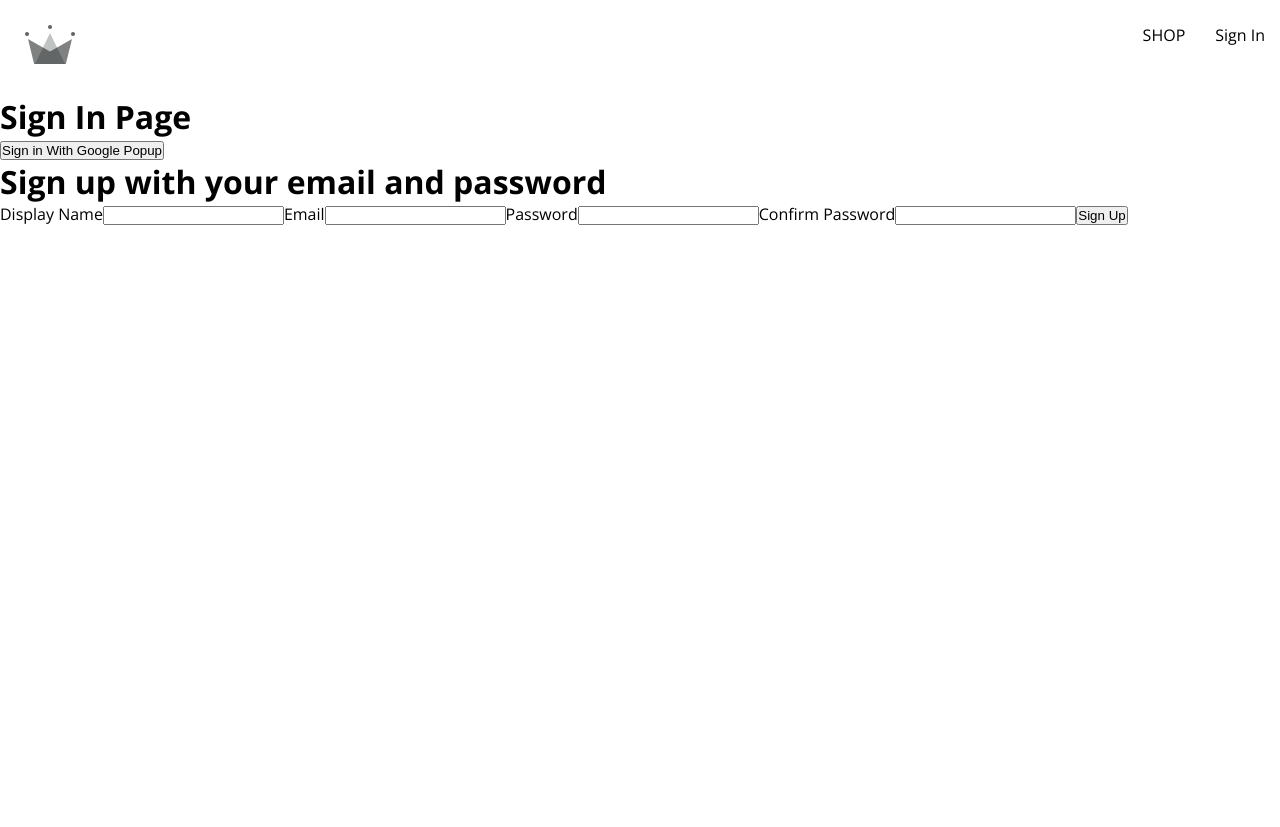
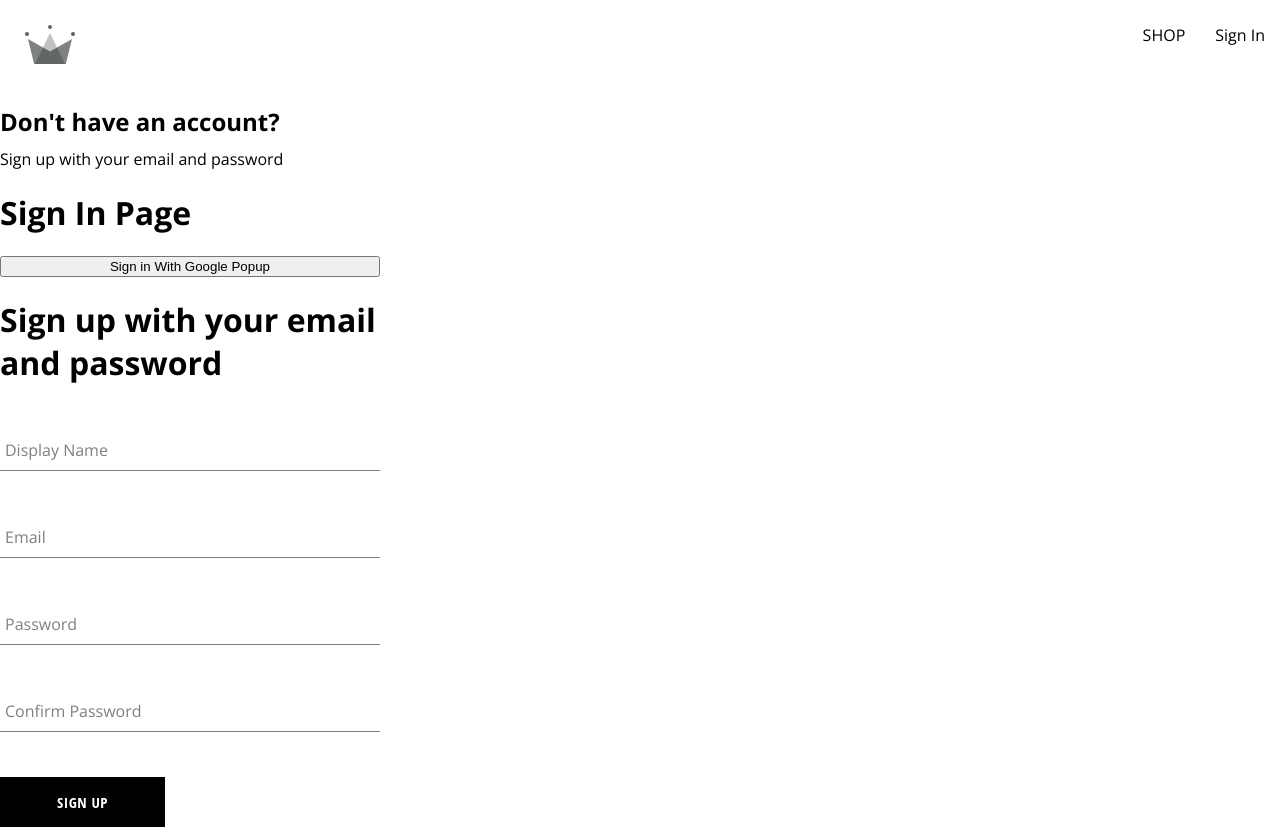
Before and after one commit to Deslol/Crown-Clothing-Project, a React (Create React App) app: page /sign-in in a window 1280 px wide. Before the commit the page ends 800 px from the top, so only its background shows below. Built offline with nearby package versions, Linux system fonts and the light colour scheme.

Commit message:
created sign up component, form input component, button component

```diff
--- /dev/null
+++ b/src/Components/button/button.component.jsx
@@ -0,0 +1,24 @@
+/*
+default
+
+inverted
+
+google sign in
+*/
+
+import './button.styles.scss';
+
+const BUTTON_TYPES_CLASSES = {
+  google: 'google-sign-in',
+  inverted: 'inverted',
+};
+
+const Button = ({ children, buttonType }) => {
+  return (
+    <button className={`button-container ${BUTTON_TYPES_CLASSES[buttonType]}`}>
+      {children}
+    </button>
+  );
+};
+
+export default Button;
--- /dev/null
+++ b/src/Components/button/button.styles.scss
@@ -0,0 +1,46 @@
+.button-container {
+  min-width: 165px;
+  width: auto;
+  height: 50px;
+  letter-spacing: 0.5px;
+  line-height: 50px;
+  padding: 0 35px 0 35px;
+  font-size: 15px;
+  background-color: black;
+  color: white;
+  text-transform: uppercase;
+  font-family: 'Open Sans Condensed';
+  font-weight: bolder;
+  border: none;
+  cursor: pointer;
+  display: flex;
+  justify-content: center;
+
+  &:hover {
+    background-color: white;
+    color: black;
+    border: 1px solid black;
+  }
+
+  &.google-sign-in {
+    background-color: #4285f4;
+    color: white;
+
+    &:hover {
+      background-color: #357ae8;
+      border: none;
+    }
+  }
+
+  &.inverted {
+    background-color: white;
+    color: black;
+    border: 1px solid black;
+
+    &:hover {
+      background-color: black;
+      color: white;
+      border: none;
+    }
+  }
+}
--- /dev/null
+++ b/src/Components/form-input/form-input.component.jsx
@@ -0,0 +1,24 @@
+import { Fragment } from 'react';
+
+import './form-input.style.scss';
+
+const FormInput = ({ label, inputOptions }) => {
+  return (
+    <div className='group'>
+      <input className='form-input' {...inputOptions} />
+      <Fragment>
+        {label && (
+          <label
+            className={`${
+              inputOptions.value.length ? 'shrink' : ''
+            } form-input-label`}
+          >
+            {label}
+          </label>
+        )}
+      </Fragment>
+    </div>
+  );
+};
+
+export default FormInput;
--- /dev/null
+++ b/src/Components/form-input/form-input.style.scss
@@ -0,0 +1,54 @@
+$sub-color: grey;
+$main-color: black;
+
+@mixin shrinkLabel {
+  top: -14px;
+  font-size: 12px;
+  color: $main-color;
+}
+
+.group {
+  position: relative;
+  margin: 45px 0;
+
+  .form-input {
+    background: none;
+    background-color: white;
+    color: $sub-color;
+    font-size: 18px;
+    padding: 10px 10px 10px 5px;
+    display: block;
+    width: 100%;
+    border: none;
+    border-radius: 0;
+    border-bottom: 1px solid $sub-color;
+    margin: 25px 0;
+
+    &:focus {
+      outline: none;
+    }
+
+    &:focus ~ .form-input-label {
+      @include shrinkLabel();
+    }
+  }
+
+  input[type='password'] {
+    letter-spacing: 0.3em;
+  }
+
+  .form-input-label {
+    color: $sub-color;
+    font-size: 16px;
+    font-weight: normal;
+    position: absolute;
+    pointer-events: none;
+    left: 5px;
+    top: 10px;
+    transition: 300ms ease all;
+
+    &.shrink {
+      @include shrinkLabel();
+    }
+  }
+}
--- a/src/Components/sign-up-form/sign-up-form.component.jsx
+++ b/src/Components/sign-up-form/sign-up-form.component.jsx
@@ -1,4 +1,14 @@
 import { useState } from 'react';
+
+import FormInput from '../form-input/form-input.component.jsx';
+import Button from '../button/button.component.jsx';
+
+import {
+  createAuthUserWithEmailAndPassword,
+  createUserDocumentFromAuth,
+} from '../../utils/firebase/firebase.utils.js';
+
+import './sign-up-form.style.scss';
 
 const defaultFormFields = {
   displayName: '',
@@ -13,6 +23,30 @@
 
   console.log(formFields);
 
+  const resetFormFields = () => setFormFields(defaultFormFields);
+
+  const handleSubmit = async (event) => {
+    event.preventDefault();
+    if (password !== confirmPassword) {
+      alert('Password does not match');
+      return;
+    }
+    try {
+      console.log(displayName);
+      const { user } = await createAuthUserWithEmailAndPassword(
+        email,
+        password
+      );
+      console.log(user);
+      await createUserDocumentFromAuth(user, { displayName });
+      resetFormFields();
+    } catch (error) {
+      if (error.code === 'auth/email-already-in-use') {
+        alert('Cannot create user, email already in use');
+      } else console.error('user creation encountered an error', error);
+    }
+  };
+
   const handleChange = (event) => {
     const { name, value } = event.target;
     console.log(event.target, name);
@@ -20,43 +54,101 @@
     setFormFields({ ...formFields, [name]: value });
   };
 
+  //   return (
+  //     <div>
+  //       <h1>Sign up with your email and password</h1>
+  //       <form onSubmit={handleSubmit}>
+  //         <FormInput
+  //           label='Display Name'
+  //           type='text'
+  //           required
+  //           onChange={handleChange}
+  //           name='displayName'
+  //           value={displayName}
+  //         />
+
+  //         <FormInput
+  //           label='Email'
+  //           type='email'
+  //           required
+  //           onChange={handleChange}
+  //           name='email'
+  //           value={email}
+  //         />
+
+  //         <FormInput
+  //           label='Password'
+  //           type='password'
+  //           required
+  //           onChange={handleChange}
+  //           name='password'
+  //           value={password}
+  //         />
+
+  //         <FormInput
+  //           label='Confirm Password'
+  //           type='password'
+  //           required
+  //           onChange={handleChange}
+  //           name='confirmPassword'
+  //           value={confirmPassword}
+  //         />
+  //         <button type='submit'>Sign Up</button>
+  //       </form>
+  //     </div>
+  //   );
+  // };
+
   return (
     <div>
       <h1>Sign up with your email and password</h1>
-      <form onSubmit={() => {}}>
-        <label>Display Name</label>
-        <input
-          type='text'
-          required
-          onChange={handleChange}
-          name='displayName'
-          value={displayName}
+      <form onSubmit={handleSubmit}>
+        <FormInput
+          label='Display Name'
+          inputOptions={{
+            type: 'text',
+            required: true,
+            onChange: handleChange,
+            name: 'displayName',
+            value: displayName,
+          }}
         />
-        <label>Email</label>
-        <input
-          type='email'
-          required
-          onChange={handleChange}
-          name='email'
-          value={email}
+
+        <FormInput
+          label='Email'
+          inputOptions={{
+            type: 'email',
+            required: true,
+            onChange: handleChange,
+            name: 'email',
+            value: email,
+          }}
         />
-        <label>Password</label>
-        <input
-          type='password'
-          required
-          onChange={handleChange}
-          name='password'
-          value={password}
+
+        <FormInput
+          label='Password'
+          inputOptions={{
+            type: 'password',
+            required: true,
+            onChange: handleChange,
+            name: 'password',
+            value: password,
+          }}
         />
-        <label>Confirm Password</label>
-        <input
-          type='password'
-          required
-          onChange={handleChange}
-          name='confirmPassword'
-          value={confirmPassword}
+
+        <FormInput
+          label='Confirm Password'
+          inputOptions={{
+            type: 'password',
+            required: true,
+            onChange: handleChange,
+            name: 'confirmPassword',
+            value: confirmPassword,
+          }}
         />
-        <button type='submit'>Sign Up</button>
+        <Button buttonType='default' type='submit'>
+          Sign Up
+        </Button>
       </form>
     </div>
   );
--- /dev/null
+++ b/src/Components/sign-up-form/sign-up-form.style.scss
@@ -0,0 +1,9 @@
+.sign-up-container {
+  display: flex;
+  flex-direction: column;
+  width: 380px;
+}
+
+h2 {
+  margin: 10px 0;
+}
--- a/src/index.scss
+++ b/src/index.scss
@@ -1,18 +1,16 @@
 * {
   box-sizing: border-box;
-  padding: 0;
-  margin: 0;
 }
 
 body {
   margin: 0;
-  font-family: "Open sans", sans-serif;
+  font-family: 'Open sans', sans-serif;
   -webkit-font-smoothing: antialiased;
   -moz-osx-font-smoothing: grayscale;
 }
 
 code {
-  font-family: source-code-pro, Menlo, Monaco, Consolas, "Courier New",
+  font-family: source-code-pro, Menlo, Monaco, Consolas, 'Courier New',
     monospace;
 }
 
--- a/src/routes/sign-in/sign-in.component.jsx
+++ b/src/routes/sign-in/sign-in.component.jsx
@@ -1,9 +1,9 @@
 import {
   signInWithGooglePopup,
   createUserDocumentFromAuth,
-} from "../../utils/firebase/firebase.utils";
+} from '../../utils/firebase/firebase.utils';
 
-import SignUpForm from "../../Components/sign-up-form/sign-up-form.component.jsx";
+import SignUpForm from '../../Components/sign-up-form/sign-up-form.component.jsx';
 
 const SignIn = () => {
   const logGoogleUser = async () => {
@@ -13,7 +13,9 @@
   };
 
   return (
-    <div>
+    <div className='sign-up-container'>
+      <h2>Don't have an account?</h2>
+      <span>Sign up with your email and password</span>
       <h1>Sign In Page</h1>
       <button onClick={logGoogleUser}>Sign in With Google Popup</button>
       <SignUpForm />
--- a/src/utils/firebase/firebase.utils.js
+++ b/src/utils/firebase/firebase.utils.js
@@ -1,19 +1,21 @@
-import { initializeApp } from "firebase/app";
+import { initializeApp } from 'firebase/app';
 import {
   getAuth,
   signInWithRedirect,
   signInWithPopup,
   GoogleAuthProvider,
-} from "firebase/auth";
-import { getFirestore, doc, getDoc, setDoc } from "firebase/firestore";
+  createUserWithEmailAndPassword,
+  sendPasswordResetEmail,
+} from 'firebase/auth';
+import { getFirestore, doc, getDoc, setDoc } from 'firebase/firestore';
 
 const firebaseConfig = {
-  apiKey: "AIzaSyBpcdrzRW0QejXgpP--mRAOpQlhPqEQCT0",
-  authDomain: "crown-clothing-react-911.firebaseapp.com",
-  projectId: "crown-clothing-react-911",
-  storageBucket: "crown-clothing-react-911.appspot.com",
-  messagingSenderId: "145800832129",
-  appId: "1:145800832129:web:2ac6eba6e42efdb9cb5980",
+  apiKey: 'AIzaSyBpcdrzRW0QejXgpP--mRAOpQlhPqEQCT0',
+  authDomain: 'crown-clothing-react-911.firebaseapp.com',
+  projectId: 'crown-clothing-react-911',
+  storageBucket: 'crown-clothing-react-911.appspot.com',
+  messagingSenderId: '145800832129',
+  appId: '1:145800832129:web:2ac6eba6e42efdb9cb5980',
 };
 
 const firebaseApp = initializeApp(firebaseConfig);
@@ -21,7 +23,7 @@
 const googleProvider = new GoogleAuthProvider();
 
 googleProvider.setCustomParameters({
-  prompt: "select_account",
+  prompt: 'select_account',
 });
 
 export const auth = getAuth();
@@ -32,8 +34,12 @@
 
 export const db = getFirestore();
 
-export const createUserDocumentFromAuth = async (userAuth) => {
-  const userDocRef = doc(db, "users", userAuth.uid);
+export const createUserDocumentFromAuth = async (
+  userAuth,
+  additionalInformation = {}
+) => {
+  if (!userAuth) return;
+  const userDocRef = doc(db, 'users', userAuth.uid);
 
   console.log(userDocRef);
 
@@ -53,12 +59,40 @@
         displayName,
         email,
         createdAt,
+        ...additionalInformation,
       });
     } catch (error) {
-      console.log("error creating the user", error.message);
+      console.log('error creating the user', error.message);
     }
   }
 
   // if exist, return userDocRef
   return userDocRef;
 };
+
+export const createAuthUserWithEmailAndPassword = async (email, password) => {
+  if (!email || !password) return;
+
+  return await createUserWithEmailAndPassword(auth, email, password);
+};
+
+// export const createUserDocumentFromEmailAndPassword = async (userAuth) => {
+//   console.log(userAuth);
+//   const { email, displayName } = userAuth;
+//   const createdAt = new Date();
+//   const userSnapshot = await getDoc(userAuth);
+
+//   console.log(userSnapshot);
+//   if (!userSnapshot.exists()) {
+//     try {
+//       await setDoc(userAuth, {
+//         displayName,
+//         email,
+//         createdAt,
+//       });
+//       console.log(userSnapshot);
+//     } catch (error) {
+//       console.log('error creating the user', error.message);
+//     }
+//   }
+// };
```
